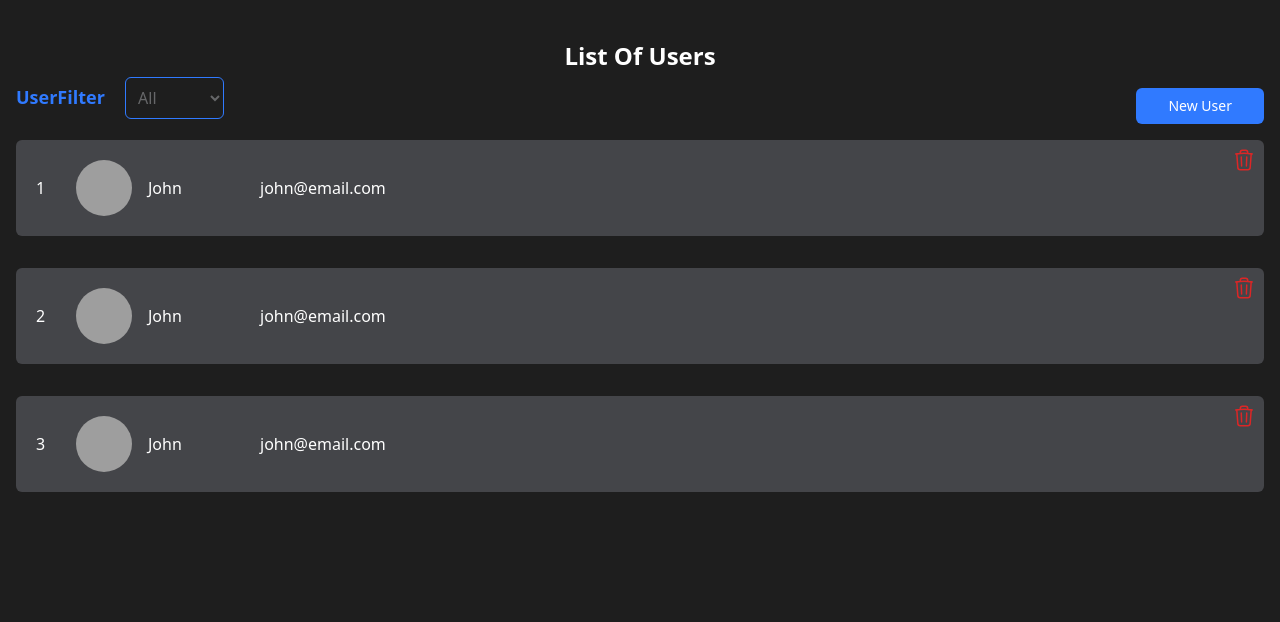
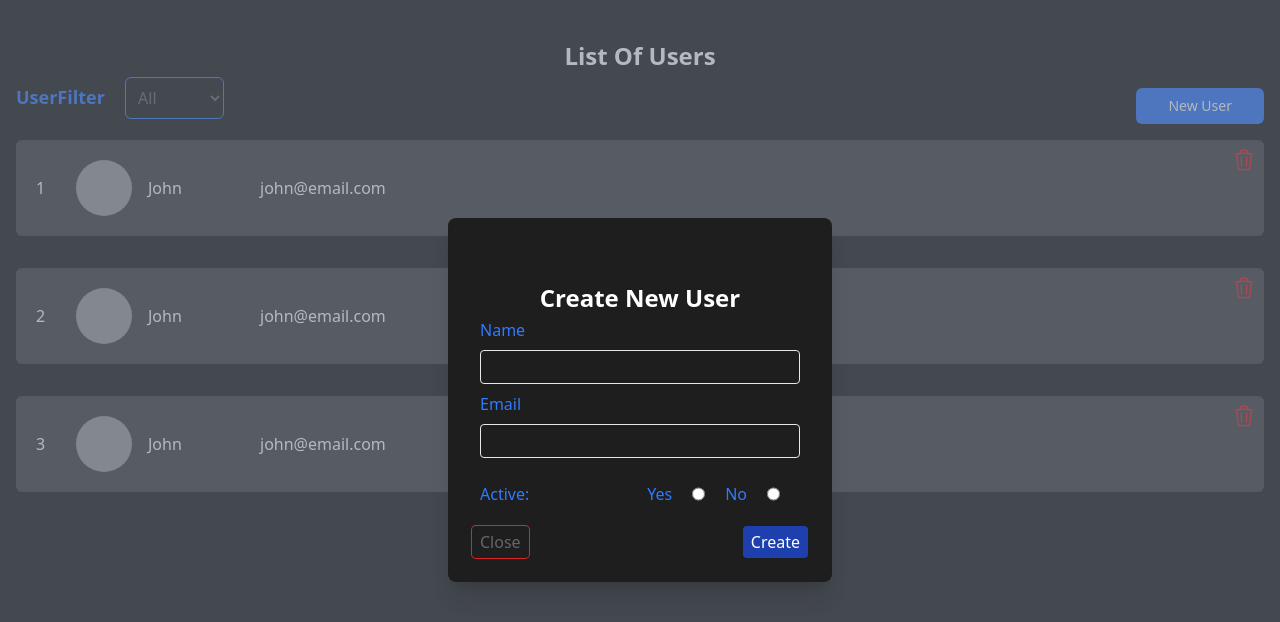
Before and after one commit to venky-123-debug/svelte-tutorial, a Svelte app: page / in a window 1280 px wide. Shown: the top 622 px of the page. Built offline with nearby package versions, Linux system fonts and the light colour scheme; grey boxes are pictures that could not be loaded; the HTML template or start-up script is replaced by a standard one.

Commit message:
modal form has been created using slot

```diff
--- a/src/components/newUser.svelte
+++ b/src/components/newUser.svelte
@@ -1,6 +1,6 @@
 <script>
   import NewUserModal from "../modules/newUserModal.svelte"
-  let showModal = false
+  let showModal = true
 </script>
 
 <div class="mt-4">
@@ -14,6 +14,29 @@
   </button>
 
   {#if showModal}
-    <NewUserModal on:close={() => (showModal = false)} />
+    <NewUserModal on:close={() => (showModal = false)}>
+      <h1>Create New User</h1>
+      <div class="space-y-2 py-1 px-2">
+        <label for="" class="text-primaryBlue">Name</label>
+        <input type="text" class="w-full rounded border bg-transparent px-2 py-1 text-white" />
+      </div>
+
+      <div class="space-y-2 py-1 px-2">
+        <label for="" class="text-primaryBlue">Email</label>
+        <input type="email" class="w-full rounded border bg-transparent px-2 py-1 text-white" />
+      </div>
+
+      <div class="my-4 flex justify-between py-1 px-2">
+        <label for="true" class="text-primaryBlue">Active:</label>
+        <div class="flex">
+          <label for="true" class="text-primaryBlue">Yes</label>
+          <input type="radio" value={true} id="true" name="active" class="mx-5 w-full rounded border px-2 py-1" />
+          <label for="false" class="text-primaryBlue">No</label>
+          <input type="radio" value={false} id="false" name="active" class="mx-5 w-full rounded border px-2 py-1" />
+        </div>
+      </div>
+
+      <button type="submit" id="submit-button" slot="right-button" class="rounded bg-blue-800 px-2 py-1 text-white">Create</button>
+    </NewUserModal>
   {/if}
 </div>
--- a/src/modules/newUserModal.svelte
+++ b/src/modules/newUserModal.svelte
@@ -13,12 +13,12 @@
 
   <div class="fixed inset-0 z-10 overflow-y-auto">
     <div class="flex min-h-full items-center justify-center p-4 text-center sm:items-center sm:p-0">
-      <div class="relative transform overflow-hidden rounded-lg bg-white px-4 pb-4 text-left shadow-xl transition-all sm:my-8 sm:w-full sm:max-w-sm sm:p-6">
+      <div class="relative transform overflow-hidden rounded-lg bg-primaryBlack px-4 pb-4 text-left shadow-xl transition-all sm:my-8 sm:w-full sm:max-w-sm sm:p-6">
         <form class="mt-5 sm:mt-6">
           <slot />
 
           <div class="flex justify-between">
-            <button type="button" class="rounded px-2 py-1 ring-1 ring-red-600 hover:bg-red-600 hover:text-white active:bg-red-300" on:click={close}>Close</button>
+            <button type="button" class="rounded px-2 py-1 text-textGray ring-1 ring-red-600 hover:bg-red-600 hover:text-white active:bg-red-300" on:click={close}>Close</button>
             <slot name="right-button" />
           </div>
         </form>
```
